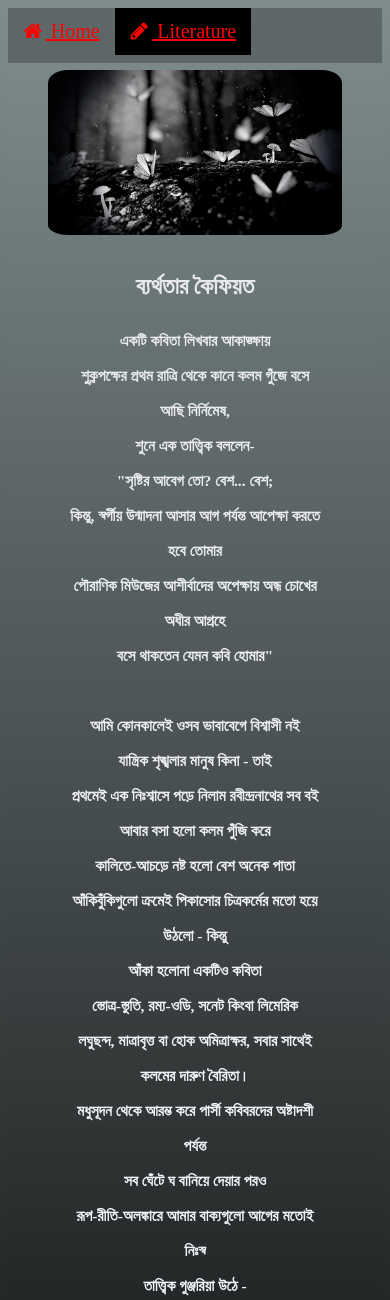
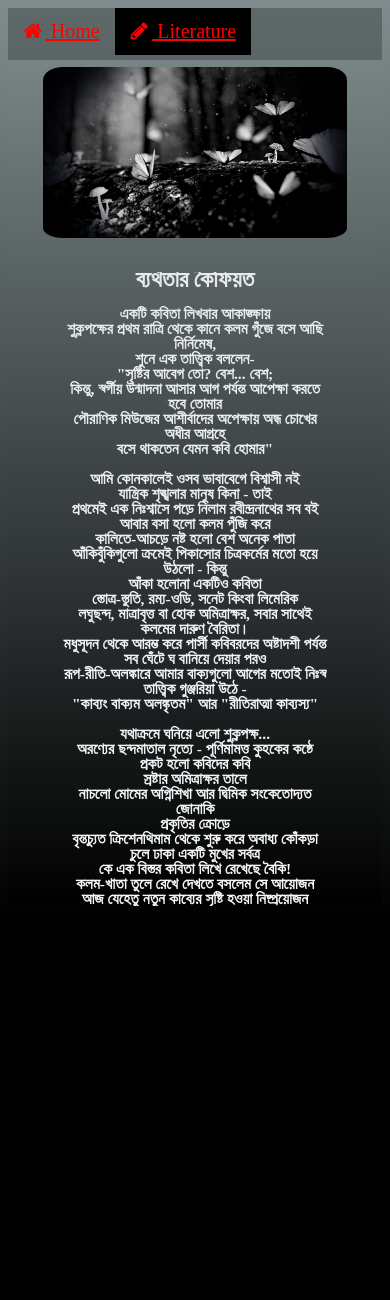
Before and after one commit to comradeanonymousexe/mahdimohammad, a PHP site: page /extensions/berthota.html in a window 390 px wide. Shown: the top 1300 px of the page. After the commit the page ends 906 px from the top, so only its background shows below. Run offline with PHP 8.4, Linux system fonts and the light colour scheme.

Commit message:
Update arn-style2.css

```diff
--- a/extensions/arn-style2.css
+++ b/extensions/arn-style2.css
@@ -75,24 +75,24 @@ img{
 
 @media only screen and (max-width: 900px){
     .text-style{
-    padding-right: 7%;
-    padding-left: 7%;
+    padding-right: 6%;
+    padding-left: 6%;
     font-size: 4vw;
-    line-height: 35px;
+    line-height: 15px;
 
    }
     .navbar {
-     padding-bottom:8px;
+     padding-bottom: 5px;
     }
     .navbar a{
      padding-right:15px;
-     font-size: 2 vw;
+     font-size: 1 vw;
     }
 
 
     .main{
-      padding-left: 40px;
-      padding-right: 40px;
+      padding-left: 35px;
+      padding-right: 35px;
     }
 
     .navbar a:hover {
```
